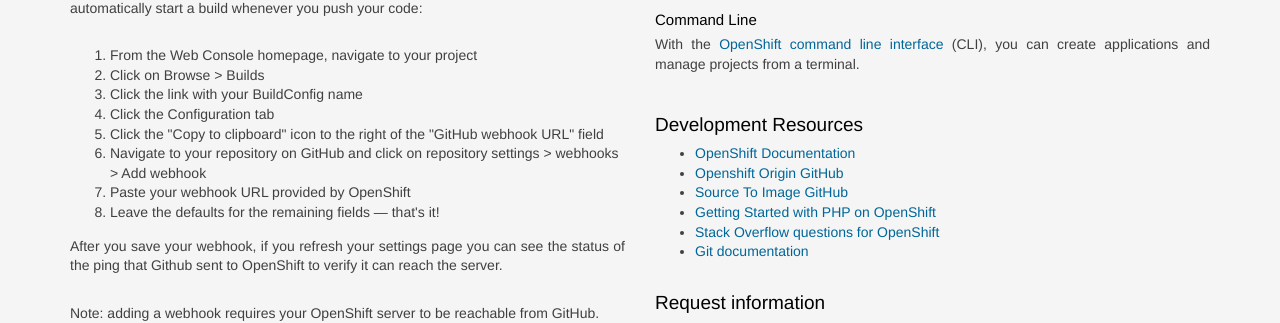
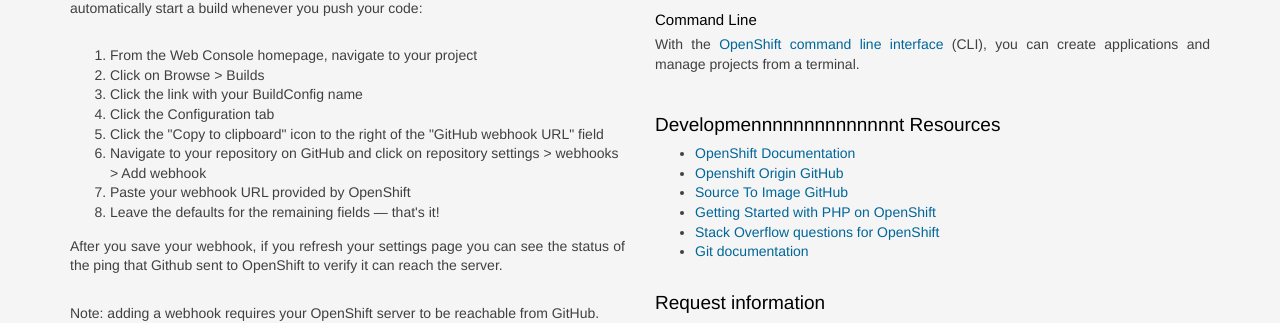
Before and after one commit to sclorg/cakephp-ex, a CakePHP app: the page made by app/View/Pages/home.ctp in a window 1280 px wide. Shown: the part 317-640 px from the top of the page. Run offline with PHP 8.4 and a stand-in for CakePHP, Linux system fonts and the light colour scheme; the template is opened without the code that fills it, so the values that code supplies are empty; some libraries are stand-ins or nearby versions.

Commit message:
new changes

```diff
--- a/app/View/Layouts/default.ctp
+++ b/app/View/Layouts/default.ctp
@@ -3,7 +3,7 @@
 <head>
   <meta charset="utf-8">
   <meta http-equiv="X-UA-Compatible" content="IE=edge,chrome=1">
-  <title>Welcomeeeeeeeeeee to OpenShift</title>
+  <title>Welcome to OpenShift</title>
 
 
 <style>
@@ -299,7 +299,7 @@ oc deploy cakephp-mysql-example --latest
                 <h3>Command Line</h3>
                 <p>With the <a href="http://docs.openshift.org/latest/cli_reference/overview.html">OpenShift command line interface</a> (CLI), you can create applications and manage projects from a terminal.</p>
 
-                <h2>Development Resources</h2>
+                <h2>Developmennnnnnnnnnnnnnt Resources</h2>
                   <ul>
                     <li><a href="http://docs.openshift.org/latest/welcome/index.html">OpenShift Documentation</a></li>
                     <li><a href="https://github.com/openshift/origin">Openshift Origin GitHub</a></li>
```
